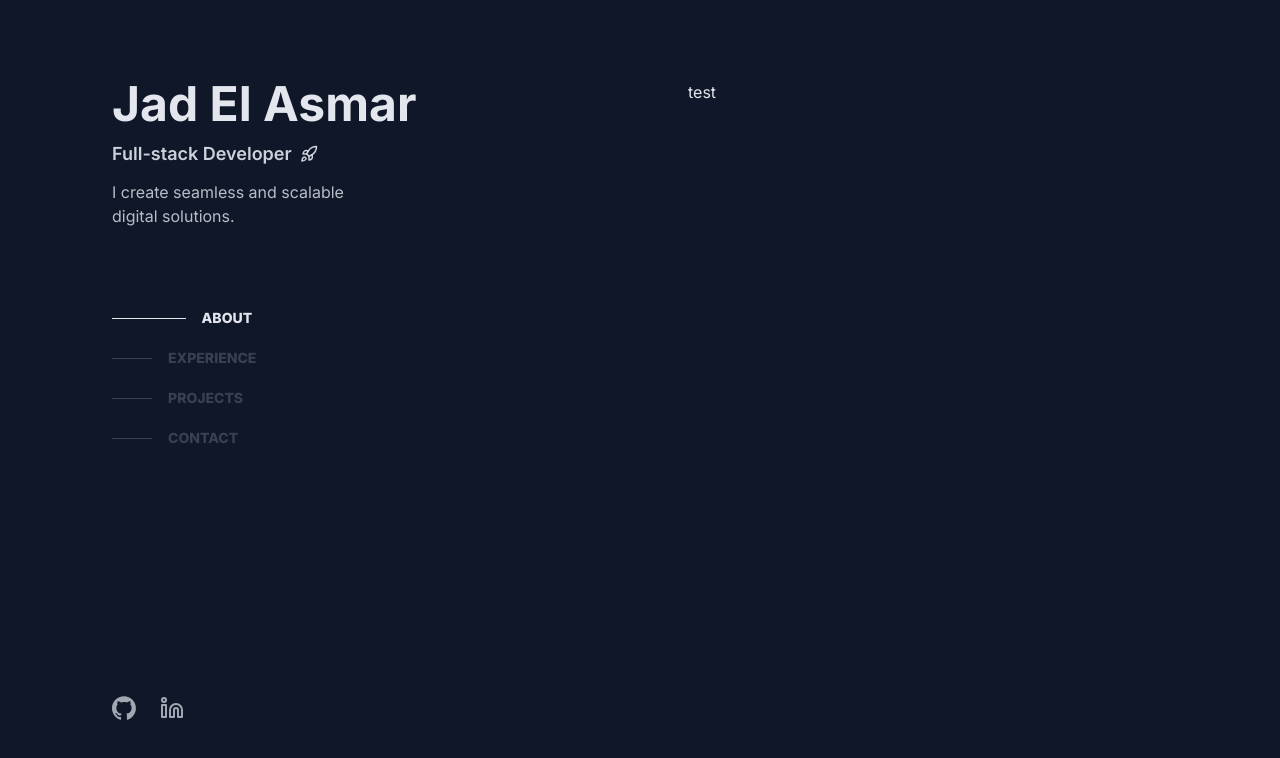
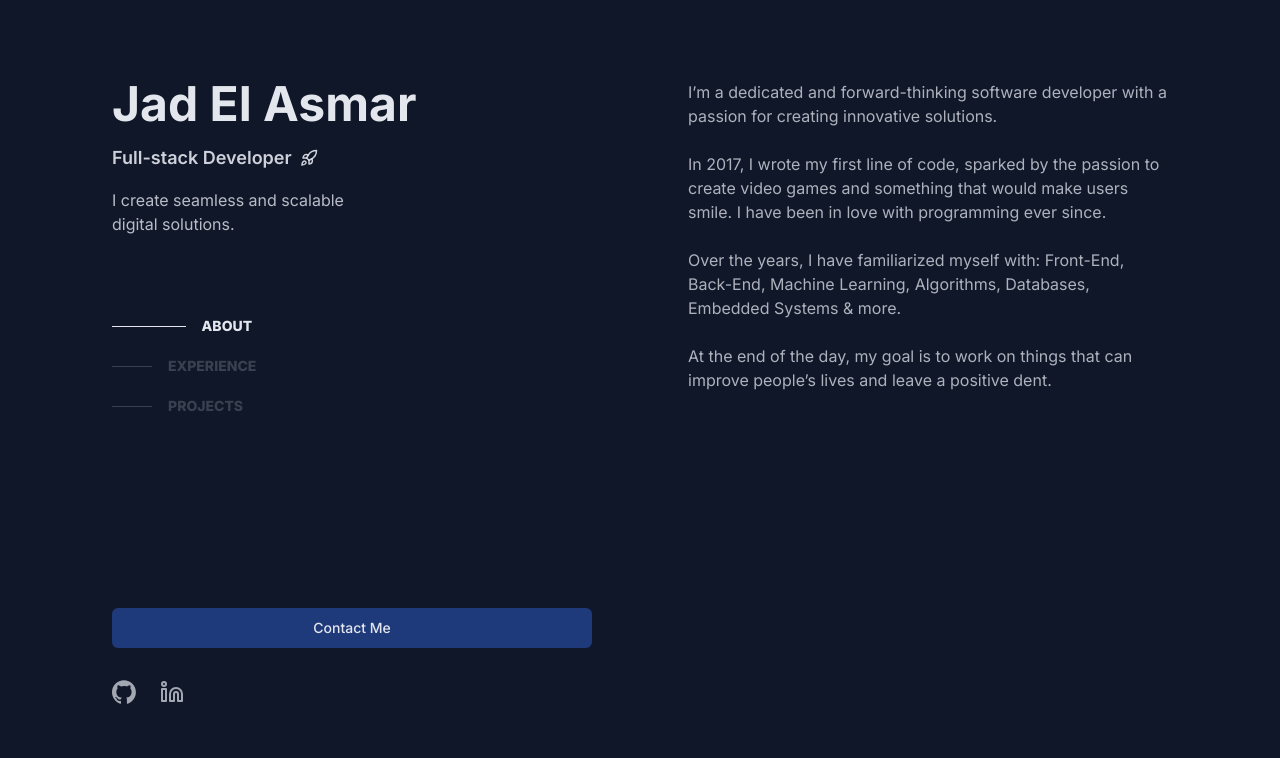
Before and after one commit to 1elasmarjad/jads-portfolio-website, a Next.js app: page / in a window 1280 px wide. Shown: the top 758 px of the page. Built offline with nearby package versions, Linux system fonts and the light colour scheme.

Commit message:
🏁 header section visuals complete

```diff
--- a/src/app/page.tsx
+++ b/src/app/page.tsx
@@ -1,13 +1,15 @@
 import { Linkedin, Rocket } from "lucide-react";
+import { Button } from "~/components/ui/button";
 import NavItem from "~/components/ui/navitem";
+import { env } from "~/env";
 
 export default function HomePage() {
   return (
     <main className="flex w-full flex-col items-center">
-      <section className="flex w-full justify-between gap-24 px-12 lg:max-w-6xl">
-        <header className="flex flex-col py-20 lg:sticky lg:h-screen lg:w-1/2 lg:justify-between">
+      <div className="flex w-full justify-between gap-24 px-12 lg:max-w-6xl">
+        <header className="flex flex-col py-20 lg:sticky lg:top-0 lg:h-screen lg:w-1/2 lg:justify-between">
           <div className="flex flex-col">
-            <div className="flex flex-col gap-3">
+            <div className="flex flex-col gap-4">
               <h1 className="text-5xl font-bold">Jad El Asmar</h1>
               <h2 className="flex items-center text-lg font-semibold text-foreground/90">
                 Full-stack Developer <Rocket size="18" className="ml-2" />
@@ -19,12 +21,18 @@ export default function HomePage() {
             </div>
 
             <div className="mt-20 flex flex-col gap-5">
-              <NavItem activated={true} text={"about"}/>
-              <NavItem activated={false} text={"experience"}/>
-              <NavItem activated={false} text={"projects"}/>
-              <NavItem activated={false} text={"contact"}/>
+              <NavItem activated={true} text={"about"} />
+              <NavItem activated={false} text={"experience"} />
+              <NavItem activated={false} text={"projects"} />
             </div>
           </div>
+
+          <div className="flex flex-col">
+            <a href={`mailto:${env.NEXT_PUBLIC_EMAIL}`}>
+              <Button className="mb-8 w-full" variant="secondary">
+                Contact Me
+              </Button>
+            </a>
 
             <ul className="flex gap-6">
               <li>
@@ -46,15 +54,53 @@ export default function HomePage() {
               </li>
 
               <li>
-              <a href="https://www.linkedin.com/in/jadelasmar/">
-                <Linkedin className="bg- stroke-foreground/70 transition-all hover:stroke-foreground" />
+                <a href={env.NEXT_PUBLIC_LINKEDIN} target="_blank">
+                  <Linkedin className="stroke-foreground/70 transition-all hover:stroke-foreground" />
                 </a>
               </li>
             </ul>
+
+            <div className="mt-4 flex gap-5 text-sm">
+              <a href={`tel:${env.NEXT_PUBLIC_PHONE}`}>
+                {env.NEXT_PUBLIC_PHONE}
+              </a>
+              <a href={`mailto:${env.NEXT_PUBLIC_EMAIL}`}>
+                {env.NEXT_PUBLIC_EMAIL}
+              </a>
+            </div>
+          </div>
         </header>
 
-        <div className="py-20 lg:w-1/2">test</div>
+        <div className="py-20 text-foreground/75 lg:w-1/2">
+          <section>
+            <p>
+              I’m a dedicated and forward-thinking software developer with a
+              passion for creating innovative solutions.
+            </p>
+            <br />
+            <p>
+              In 2017, I wrote my first line of code, sparked by the passion to
+              create video games and something that would make users smile. I
+              have been in love with programming ever since.
+            </p>
+            <br />
+            <p>
+              Over the years, I have familiarized myself with: Front-End,
+              Back-End, Machine Learning, Algorithms, Databases, Embedded
+              Systems & more.
+            </p>
+            <br />
+            <p>
+              At the end of the day, my goal is to work on things that can
+              improve people’s lives and leave a positive dent.
+            </p>
           </section>
+
+          <section className="flex flex-col gap-6">
+            <div></div>
+          </section>
+        </div>
+      </div>
     </main>
   );
 }
--- a/src/env.js
+++ b/src/env.js
@@ -17,6 +17,9 @@ export const env = createEnv({
    */
   client: {
     // NEXT_PUBLIC_CLIENTVAR: z.string(),
+    NEXT_PUBLIC_EMAIL: z.string().email(),
+    NEXT_PUBLIC_PHONE: z.string(),
+    NEXT_PUBLIC_LINKEDIN: z.string().url(),
   },
 
   /**
@@ -25,6 +28,9 @@ export const env = createEnv({
    */
   runtimeEnv: {
     NODE_ENV: process.env.NODE_ENV,
+    NEXT_PUBLIC_EMAIL: process.env.NEXT_PUBLIC_EMAIL,
+    NEXT_PUBLIC_PHONE: process.env.NEXT_PUBLIC_PHONE,
+    NEXT_PUBLIC_LINKEDIN: process.env.NEXT_PUBLIC_LINKEDIN,
     // NEXT_PUBLIC_CLIENTVAR: process.env.NEXT_PUBLIC_CLIENTVAR,
   },
   /**
```
Also changed, not shown: 1 other file (tests, documents, lock files or other folders). Lines whose indentation alone changed are shown as unchanged.
